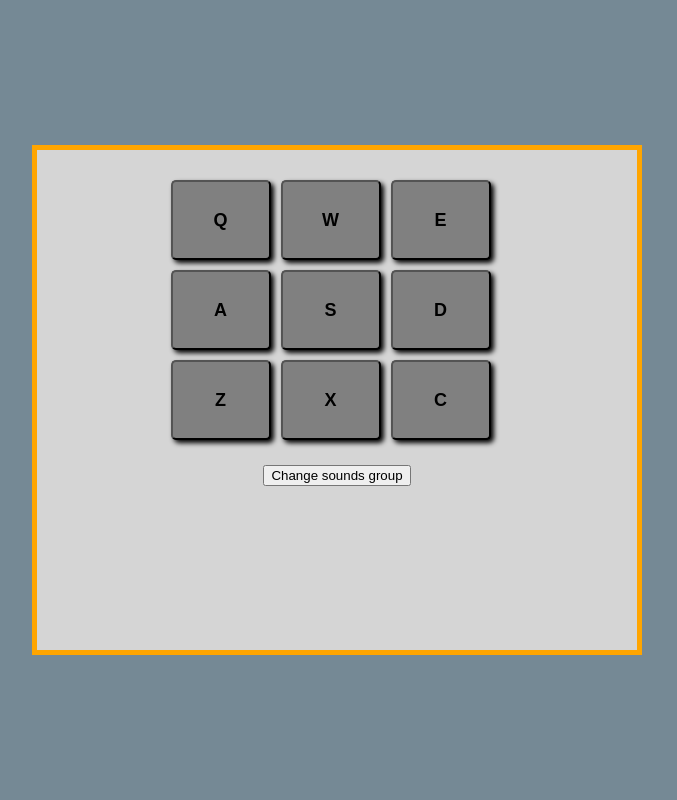
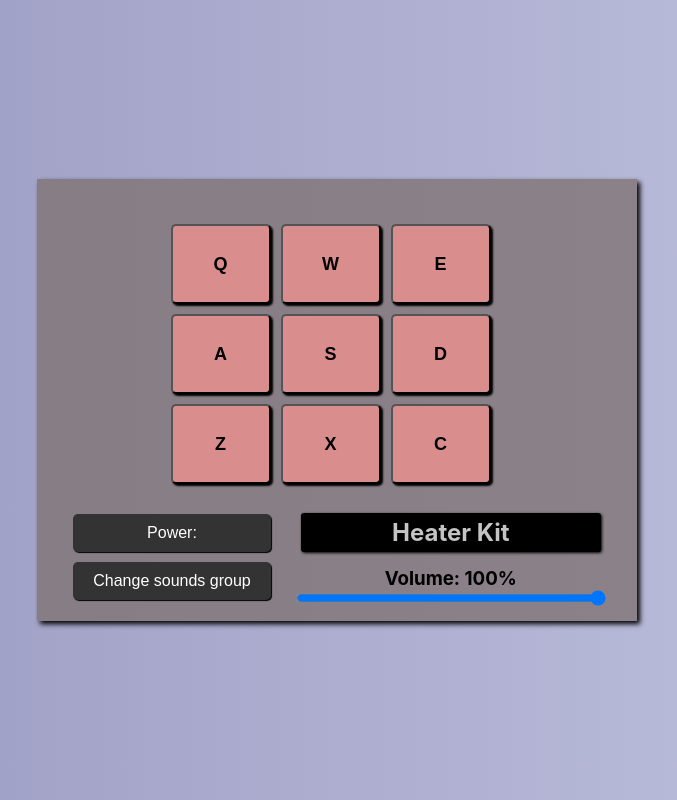
Before and after one commit to Volkoviysash/Ba-Dum-Tss, a React (Create React App) app: page / in a window 1280 px wide. Shown: the whole page, without its empty margins (303-980 px from the left). Built offline with nearby package versions, Linux system fonts and the light colour scheme.

Commit message:
Add volume change

```diff
--- a/src/App.js
+++ b/src/App.js
@@ -121,8 +121,8 @@ function App() {
   ];
 
   const soundsName = {
-    audioKeys1: "Heater Kit",
-    audioKeys2: "Smooth Piano Kit",
+    heaterKit: "Heater Kit",
+    smoothPianoKit: "Smooth Piano Kit",
   };
 
   const soundsGroup = {
@@ -130,10 +130,13 @@ function App() {
     smoothPianoKit: audioKeys2,
   };
 
+  const [volume, setVolume] = useState(1);
   const [soundGroupName, setSoundGroupName] = useState("heaterKit");
   const [sounds, setSounds] = useState(soundsGroup[soundGroupName]);
+  const [trackName, setTrackName] = useState("");
 
   const changeSoundGroup = () => {
+    setTrackName("");
     if (soundGroupName === "heaterKit") {
       setSounds(soundsGroup.smoothPianoKit);
       setSoundGroupName("smoothPianoKit");
@@ -143,11 +146,27 @@ function App() {
     }
   };
 
+  const playTrack = (track, trackName) => {
+    setTrackName(trackName);
+    track.volume = volume;
+    track.currentTime = 0;
+    track.play();
+  };
+
+  const handleVolumeChange = (event) => {
+    setVolume(event.target.value);
+  };
+
   return (
     <div className="App">
       <div id="drum-machine">
-        <DrumPad soundsArray={sounds} />
-        <DrumControl changeSoundGroup={changeSoundGroup} />
+        <DrumPad soundsArray={sounds} playTrack={playTrack} />
+        <DrumControl
+          soundTitle={trackName || soundsName[soundGroupName]}
+          changeSoundGroup={changeSoundGroup}
+          volume={volume}
+          handleVolumeChange={handleVolumeChange}
+        />
       </div>
     </div>
   );
--- a/src/Components/DrumControl.jsx
+++ b/src/Components/DrumControl.jsx
@@ -1,9 +1,33 @@
 import React from "react";
 
-const DrumControl = ({ changeSoundGroup }) => {
+const DrumControl = ({
+  power,
+  changeSoundGroup,
+  soundTitle,
+  volume,
+  handleVolumeChange,
+}) => {
   return (
-    <div>
-      <button onClick={changeSoundGroup}>Change sounds group</button>
+    <div className="controle">
+      <div className="leftCol">
+        <button className="power">Power: {power}</button>
+        <button className="changeSoundGroup" onClick={changeSoundGroup}>
+          Change sounds group
+        </button>
+      </div>
+      <div className="rightCol">
+        <h2 id="display">{soundTitle}</h2>
+        <h3 className="volumeTitle">Volume: {Math.round(volume * 100)}%</h3>
+        <input
+          className="volumeInput"
+          type="range"
+          min="0"
+          max="1"
+          step="0.01"
+          value={volume}
+          onChange={handleVolumeChange}
+        />
+      </div>
     </div>
   );
 };
--- a/src/Components/DrumKey.jsx
+++ b/src/Components/DrumKey.jsx
@@ -1,37 +1,27 @@
 import React, { useRef, useState } from "react";
 
-function DrumKey(props) {
-  const [isActive, setIsActive] = useState(false);
-  const audioRef = useRef(null);
-
-  const toggleActivity = () => {
-    setIsActive(!isActive);
-  };
+function DrumKey({ playTrack, trackName, keyCode, audioKey, sound }) {
+  const audioRef = useRef();
 
   const handleClick = () => {
-    audioRef.current.play();
+    playTrack(audioRef.current, trackName);
   };
 
   const handleKeydown = (event) => {
-    if (event.keyCode === props.keyCode) {
+    if (event.keyCode === keyCode) {
       handleClick();
     }
   };
 
   React.useEffect(() => {
     document.addEventListener("keydown", handleKeydown);
-  }, []);
+  }, [handleKeydown]);
 
   return (
     <div>
-      <audio
-        ref={audioRef}
-        src={props.sound}
-        className="clip"
-        id={props.audioKey}
-      />
-      <button id="drum-key" className="drum-key" onClick={handleClick}>
-        {props.audioKey}
+      <audio ref={audioRef} src={sound} className="clip" id={trackName} />
+      <button id="drum-key" className="drum-key" onClick={() => handleClick()}>
+        {audioKey}
       </button>
     </div>
   );
--- a/src/Components/DrumPad.jsx
+++ b/src/Components/DrumPad.jsx
@@ -1,7 +1,7 @@
 import React from "react";
 import DrumKey from "./DrumKey";
 
-function DrumPad({ soundsArray }) {
+function DrumPad({ soundsArray, playTrack, volume }) {
   return (
     <div id="drum-pad">
       {soundsArray.map((audioKey) => (
@@ -11,6 +11,7 @@ function DrumPad({ soundsArray }) {
           keyCode={audioKey.keyCode}
           audioKey={audioKey.keyLetter}
           sound={audioKey.audioLink}
+          playTrack={playTrack}
         />
       ))}
     </div>
--- a/src/index.css
+++ b/src/index.css
@@ -1,10 +1,26 @@
+* {
+  padding: 0;
+  margin: 0;
+  box-sizing: border-box;
+}
+
+:root {
+  --main-color: rgb(189, 149, 165);
+  --drum-background: #7f7373c7;
+  --app-background: rgb(193, 195, 223);
+}
+
 body {
   margin: 0;
   font-family: -apple-system, BlinkMacSystemFont, "Segoe UI", "Roboto", "Oxygen",
     "Ubuntu", "Cantarell", "Fira Sans", "Droid Sans", "Helvetica Neue",
     sans-serif;
   user-select: none;
-  background-color: rgb(117, 137, 149);
+  background: linear-gradient(
+    90deg,
+    rgb(152, 152, 192) 0%,
+    rgb(193, 195, 223) 100%
+  );
 }
 
 code {
@@ -20,12 +36,13 @@ code {
 }
 
 #drum-machine {
-  outline: 5px solid orange;
   position: relative;
   width: 600px;
-  height: 500px;
+  height: auto;
   text-align: center;
-  background-color: #d5d5d5;
+  background-color: var(--drum-background);
+  box-shadow: black 3px 3px 5px;
+  padding: 15px;
 }
 
 #drum-machine #drum-pad {
@@ -47,9 +64,9 @@ code {
   font-weight: 900;
   box-sizing: border-box;
   cursor: pointer;
-  background-color: gray;
+  background-color: rgb(217, 141, 141);
   margin-top: 10px;
-  box-shadow: black 3px 3px 5px;
+  box-shadow: black 2px 2px 2px;
 }
 
 #drum-machine #drum-pad .drum-key:active,
@@ -68,3 +85,49 @@ p {
 div {
   display: block;
 }
+
+.controle {
+  display: flex;
+  flex-direction: row;
+  justify-content: center;
+  align-items: center;
+}
+
+.leftCol,
+.rightCol {
+  display: flex;
+  flex-direction: column;
+  margin: 0 10px;
+}
+
+.changeSoundGroup,
+.power {
+  background-color: #333;
+  color: #fff;
+  margin: 5px;
+  padding: 10px 20px;
+  border-radius: 5px;
+  font-size: 16px;
+  border: none;
+  cursor: pointer;
+  box-shadow: black 1px 1px 1px;
+}
+
+.changeSoundGroup:hover,
+.power:hover {
+  background-color: #222;
+}
+
+#display {
+  color: rgb(196, 196, 196);
+  padding: 5px 10px;
+  margin: 5px;
+  border-radius: 3px;
+  width: 300px;
+  background-color: rgb(0, 0, 0);
+  box-shadow: black 1px 1px 3px;
+}
+
+.volumeTitle {
+  margin-top: 10px;
+}
```
